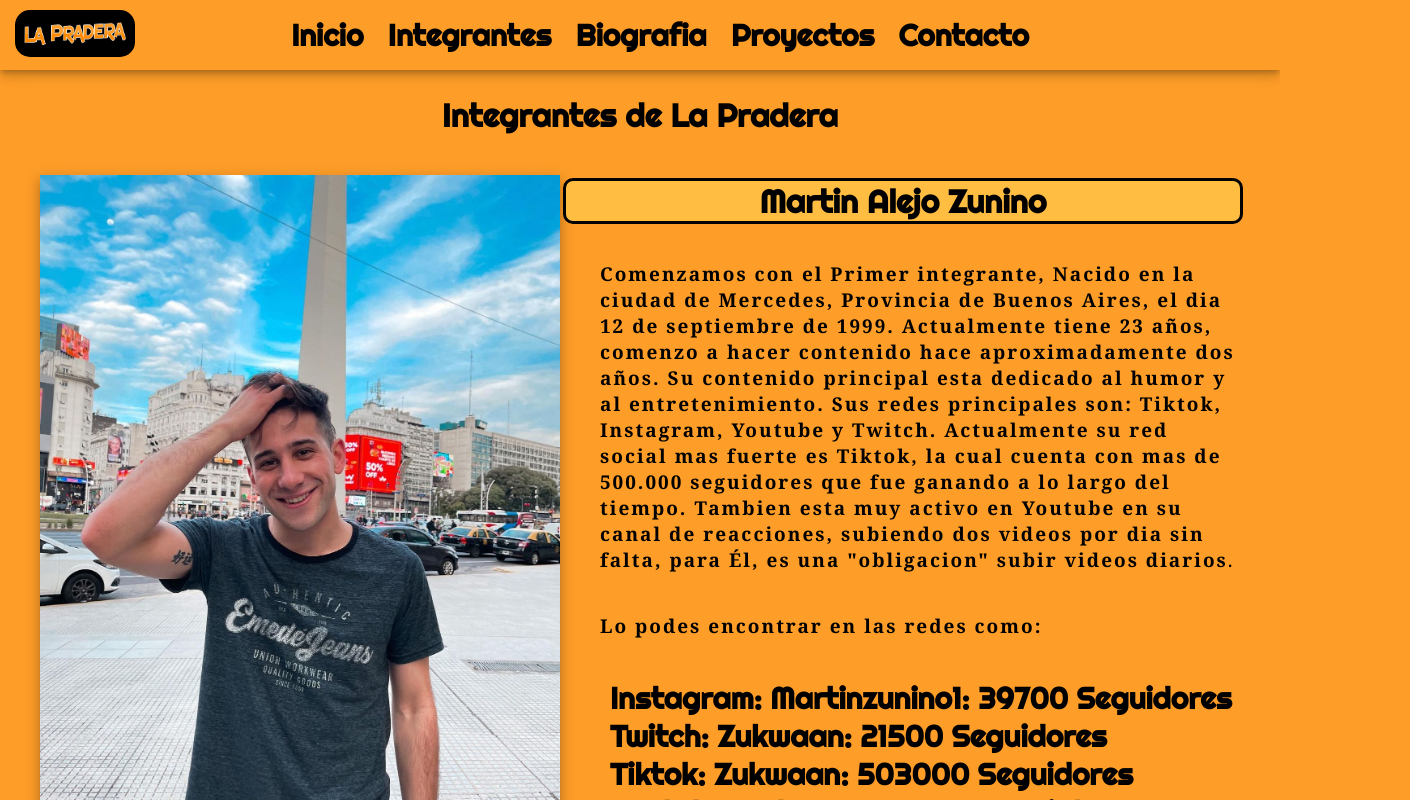
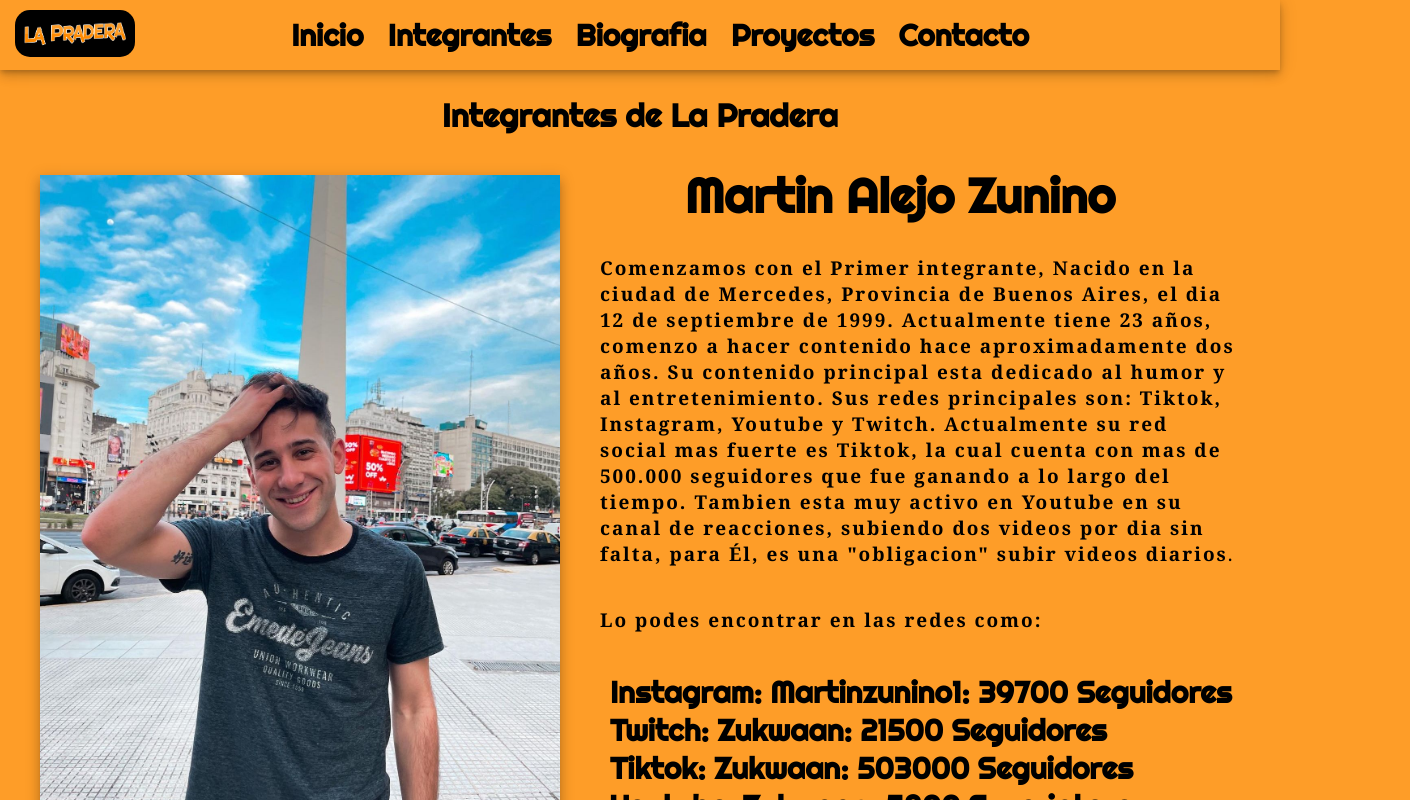
Before and after one commit to Zukwaan/LA-PRADERA, a plain HTML site: page Paginas/Integrantes.html in a window 1280 px wide. In both pictures the pointer is over the element "Martin Alejo Zunino". Shown: the top 800 px of the page, 1410 px wide, since content can reach past the window. Drawn offline with Linux system fonts and the light colour scheme.

Commit message:
second commit

```diff
--- a/estilos.css
+++ b/estilos.css
@@ -163,10 +163,7 @@ footer {
 }
 
 .nombreintegrante:hover{
-    transform: translate(3px, 3px);
-    background-color: rgb(255, 189, 66);
-    border-radius: 10px;
-    border: 3px solid black;
+    transform: scale(1.5);
 }
 
 
```
